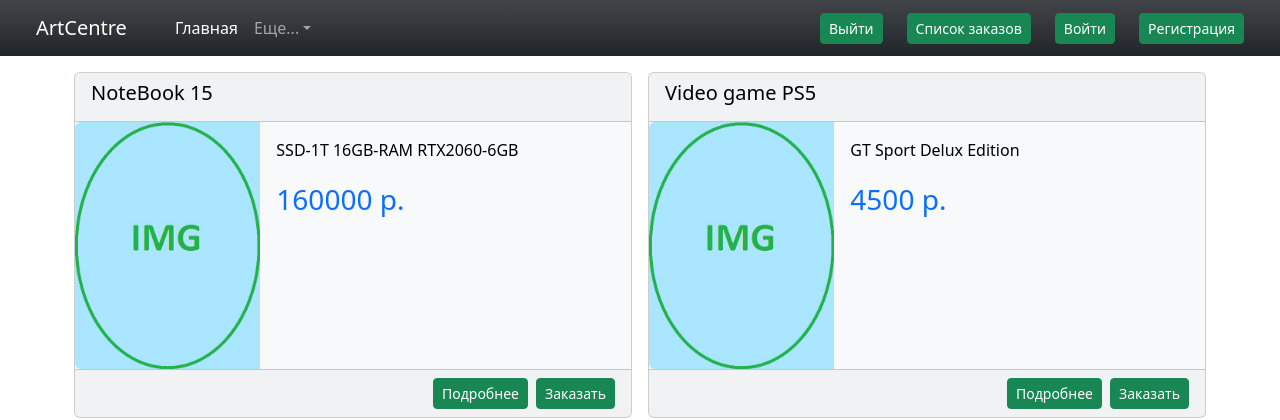
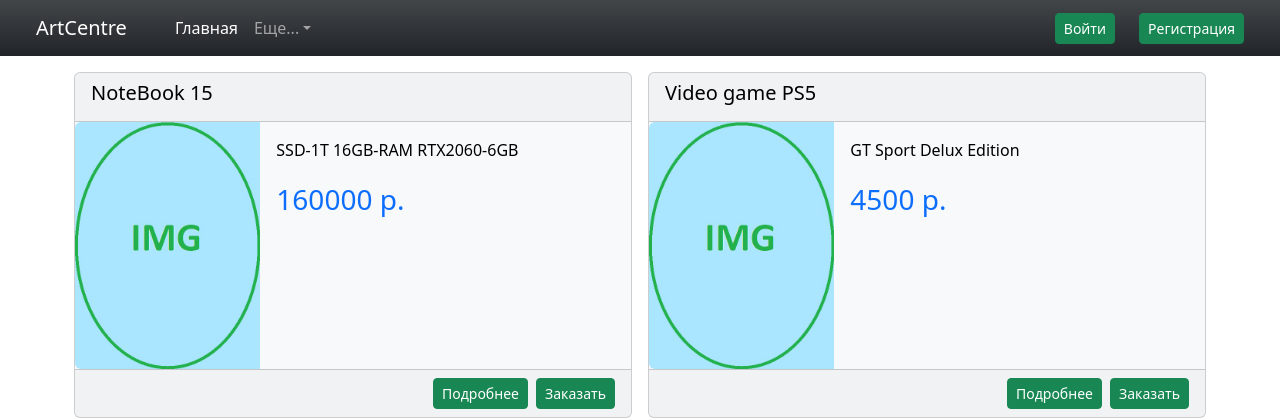
Before and after one commit to PavelVolchenko/django, a Django app: page / in a window 1280 px wide. Shown: the top 420 px of the page. Run offline with Django 4.2, Linux system fonts and the light colour scheme; data comes from the database, SQL or seed files in the repository; both versions use the stored data as it was after the commit.

Commit message:
sign-in, sign-up done

```diff
--- a/djangoGB/settings.py
+++ b/djangoGB/settings.py
@@ -29,7 +29,6 @@
 # Application definition
 
 INSTALLED_APPS = [
-    # 'account.apps.AccountConfig',
     'django.contrib.admin',
     'django.contrib.auth',
     'django.contrib.contenttypes',
@@ -164,7 +163,3 @@
         },
     },
 }
-
-# LOGIN_REDIRECT_URL = 'dashboard'
-# LOGIN_URL = 'login'
-# LOGOUT_URL = 'logout'
--- a/store/models.py
+++ b/store/models.py
@@ -31,7 +31,6 @@
                 f"|       price: {self.price}")
 
 
-
 class Order(models.Model):
     customer = models.ForeignKey(User, on_delete=models.CASCADE)
     products = models.ManyToManyField(Product)
--- a/templates/base.html
+++ b/templates/base.html
@@ -34,14 +34,14 @@
             </ul>
           </li>
         </ul>
-                {#        {% if request.cookies.get("username") %}#}
-                <div class="d-flex pe-4 text-white"><strong><u></u></strong></div>
+        {% if user.is_authenticated %}
+          <div class="d-flex pe-4 text-white"><strong>Login: {{ user.username.upper }}</strong></div>
+          <a href="" class="btn btn-sm btn-success me-4">Список заказов</a>
           <a href="" class="btn btn-sm btn-success me-4">Выйти</a>
-                <a href="" class="btn btn-sm btn-success me-4">Список заказов</a>
-                {#        {% else %}#}
-                <a href="{% url 'user_form' %}" class="btn btn-sm btn-success me-4">Войти</a>
-                <a href="{% url 'add_user' %}" class="btn btn-sm btn-success me-4">Регистрация</a>
-                {#        {% endif %}#}
+        {% else %}
+          <a href="{% url 'login' %}" class="btn btn-sm btn-success me-4">Войти</a>
+          <a href="{% url 'registration' %}" class="btn btn-sm btn-success me-4">Регистрация</a>
+        {% endif %}
       </div>
     </div>
   </nav>
```
Also changed, not shown: db.sqlite3, 1 other file. Lines whose indentation alone changed are shown as unchanged.
